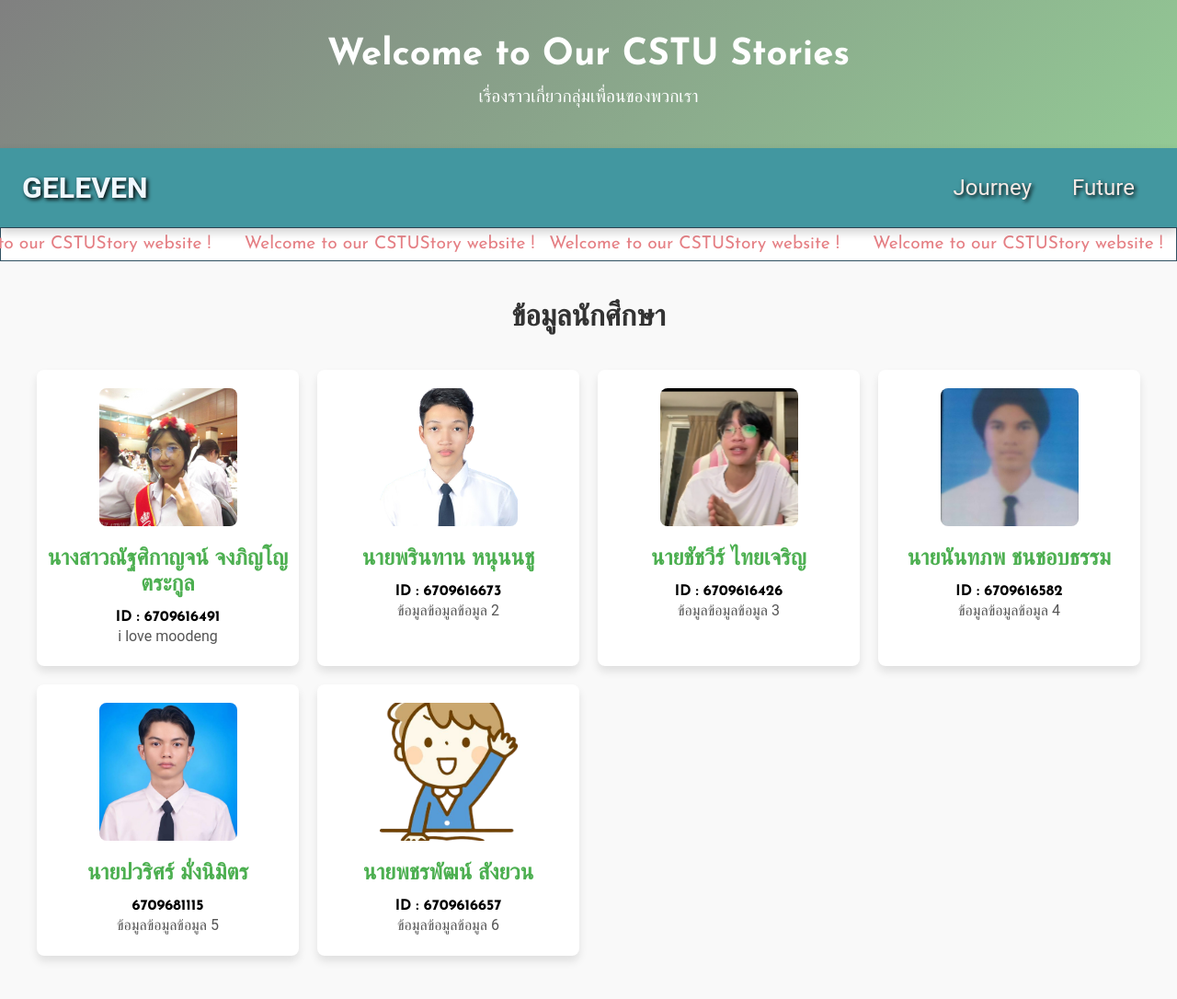
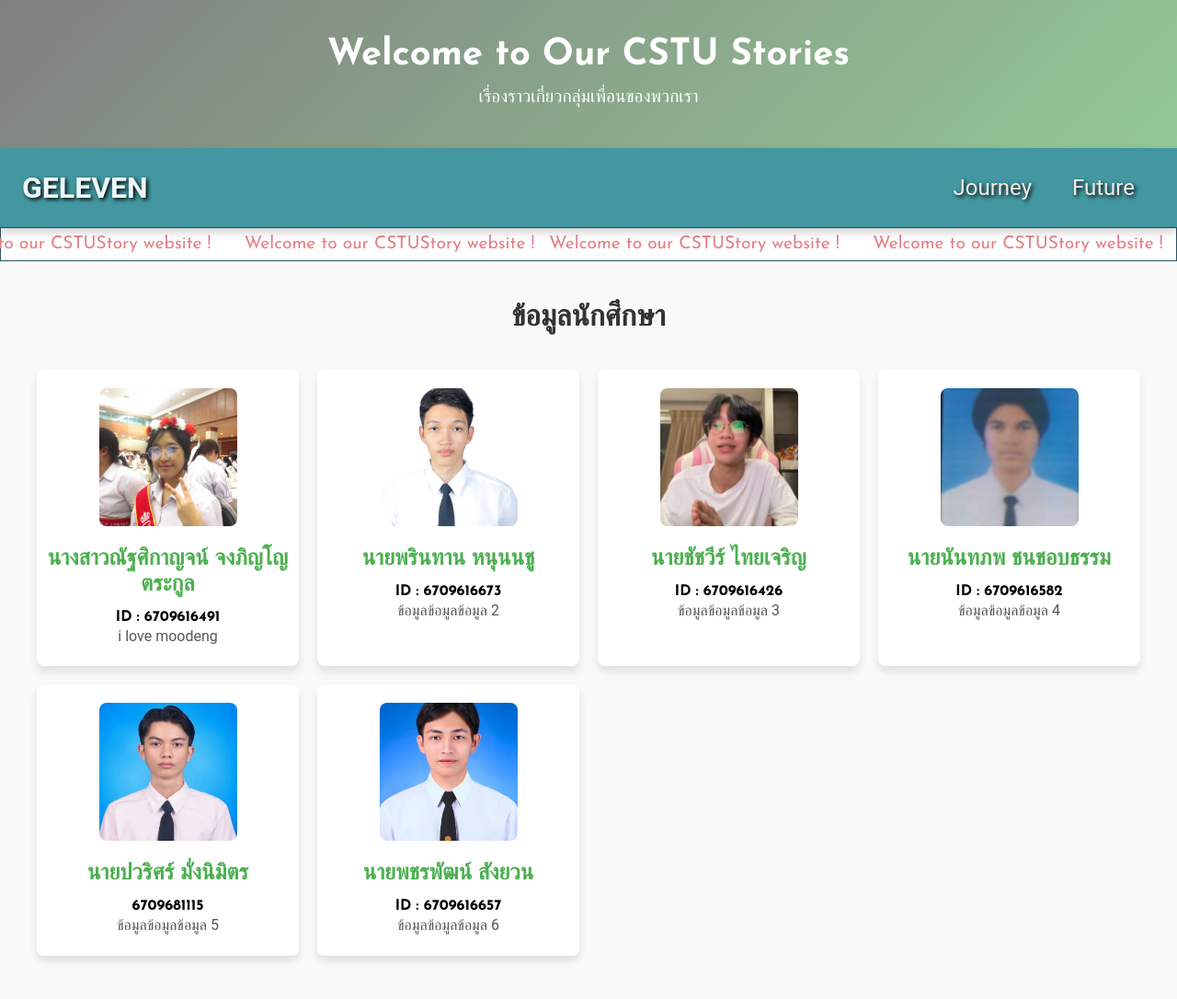
Before and after one commit to Nantapoparm/G11_OurCSTUStories, a plain HTML site: page Homepage.html in a window 1280 px wide. Shown: the top 1086 px of the page at 92% size. Drawn offline with Linux system fonts and the light colour scheme; a web font is replaced by a local one.

Commit message:
update member pic and update information in OurFuture.html

```diff
--- a/Homepage.html
+++ b/Homepage.html
@@ -56,7 +56,7 @@
                 <p>ข้อมูลข้อมูลข้อมูล 2</p>
             </div>
             <div class="student-card">
-                <img src="resources/c.png" alt="Student 3">
+                <img src="resources/c1.jpg" alt="Student 3">
                 <h3>นายชัชวีร์ ไทยเจริญ</h3>
                 <h4>ID : 6709616426</h4>
                 <p>ข้อมูลข้อมูลข้อมูล 3</p>
@@ -74,7 +74,7 @@
                 <p>ข้อมูลข้อมูลข้อมูล 5</p>
             </div>
             <div class="student-card">
-                <img src="resources/std.png" alt="Student 6">
+                <img src="resources/g.jpg" alt="Student 6">
                 <h3>นายพชรพัฒน์ สังยวน</h3>
                 <h4>ID : 6709616657</h4>
                 <p>ข้อมูลข้อมูลข้อมูล 6</p>
```
Also changed, not shown: OurFuture.html (+3 -3 lines), resources/1.jpg (deleted), resources/2.jpg (deleted), resources/3.jpg (deleted), resources/4.jpg (deleted), resources/5.jpg (deleted), resources/6.jpg (deleted), resources/c1.jpg (added), resources/g.jpg (added).
